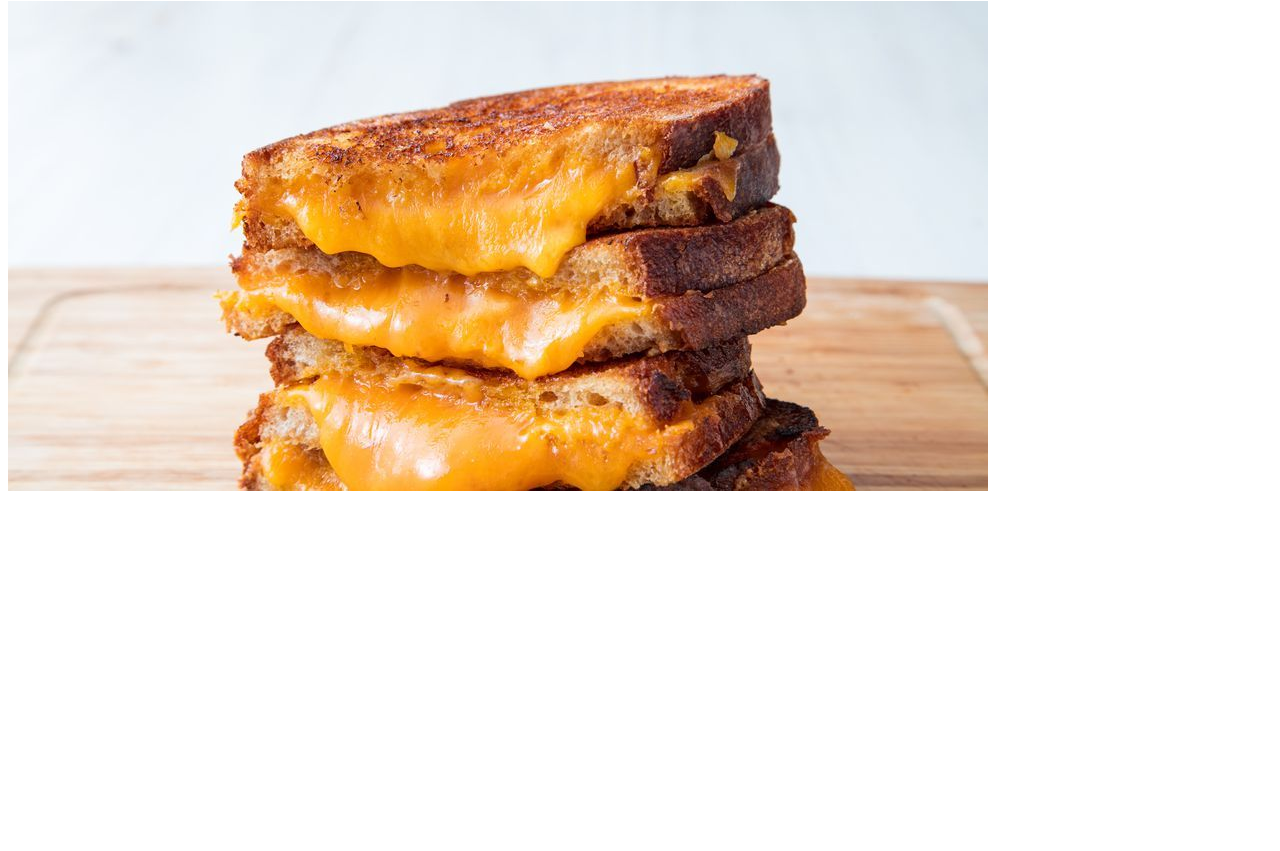
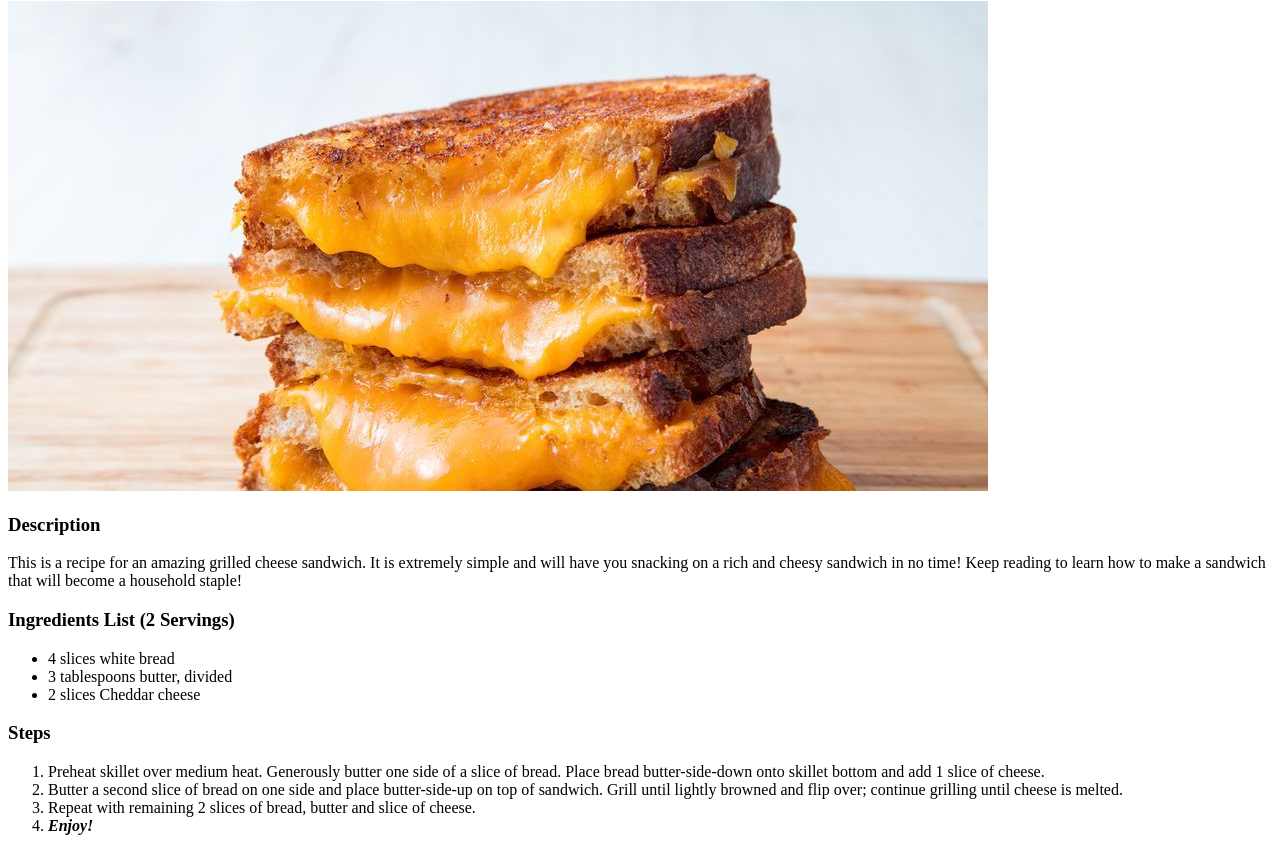
Before and after one commit to kevinzam6/odin-recipes, a plain HTML site: page recipes/grilledcheese.html in a window 1280 px wide. Shown: the part 79-930 px from the top of the page. Before the commit the page ends 800 px from the top, so only its background shows below. Drawn offline with Linux system fonts and the light colour scheme.

Commit message:
Add description, ingredients, and steps sections for grilled cheese recipe

```diff
--- a/recipes/grilledcheese.html
+++ b/recipes/grilledcheese.html
@@ -9,6 +9,23 @@
     <h1>Grilled Cheese Sandwich</h1>
     <img src="grilledcheese.jpg" alt="A picture of a delicious grilled cheese sandwich">
 
+    <h3>Description</h3>
+    <p>This is a recipe for an amazing grilled cheese sandwich. It is extremely simple and will have you snacking on a rich and cheesy sandwich in no time! Keep reading to learn how to make a sandwich that will become a household staple!</p>
+
+    <h3>Ingredients List (2 Servings)</h3>
+    <ul>
+        <li>4 slices white bread</li>
+        <li>3 tablespoons butter, divided</li>
+        <li>2 slices Cheddar cheese</li>
+    </ul>
+
+    <h3>Steps</h3>
+    <ol>
+        <li>Preheat skillet over medium heat. Generously butter one side of a slice of bread. Place bread butter-side-down onto skillet bottom and add 1 slice of cheese.</li>
+        <li>Butter a second slice of bread on one side and place butter-side-up on top of sandwich. Grill until lightly browned and flip over; continue grilling until cheese is melted.</li>
+        <li> Repeat with remaining 2 slices of bread, butter and slice of cheese.</li>
+        <li><strong><em>Enjoy!</em></strong></li>
+    </ol>
 
 </body>
 
```
